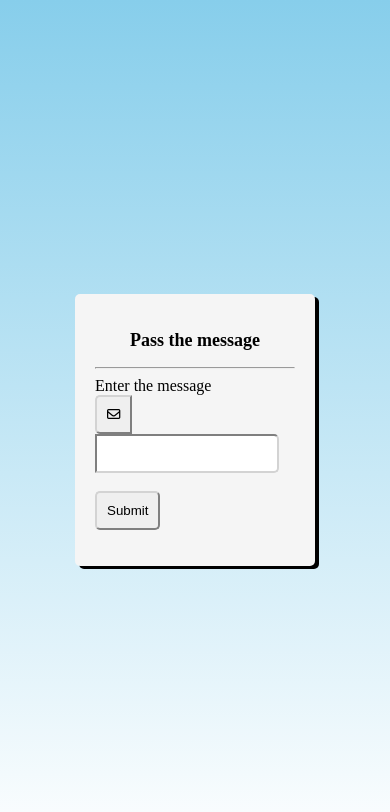
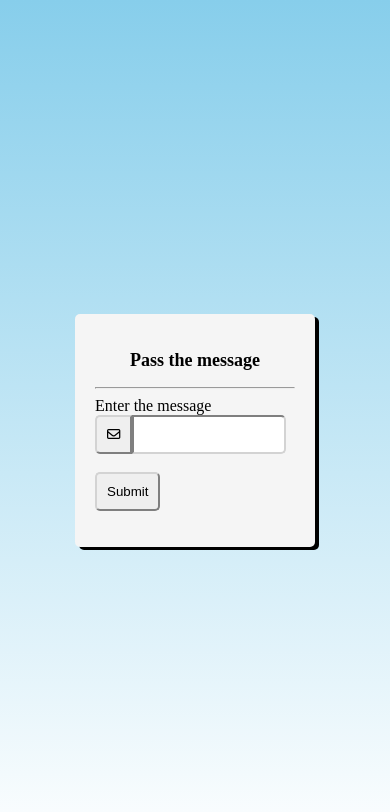
Before and after one commit to ShubhamKhati/TextDisplayer.github.io, a plain HTML site: page index.html in a window 390 px wide. Drawn offline with Linux system fonts and the light colour scheme.

Commit message:
fixed width for mobile

```diff
--- a/style.css
+++ b/style.css
@@ -47,4 +47,7 @@ body{
      .quote{
         width:200px;
      }
+     #msg-input{
+        width: 65%;
+     }
 }
```
